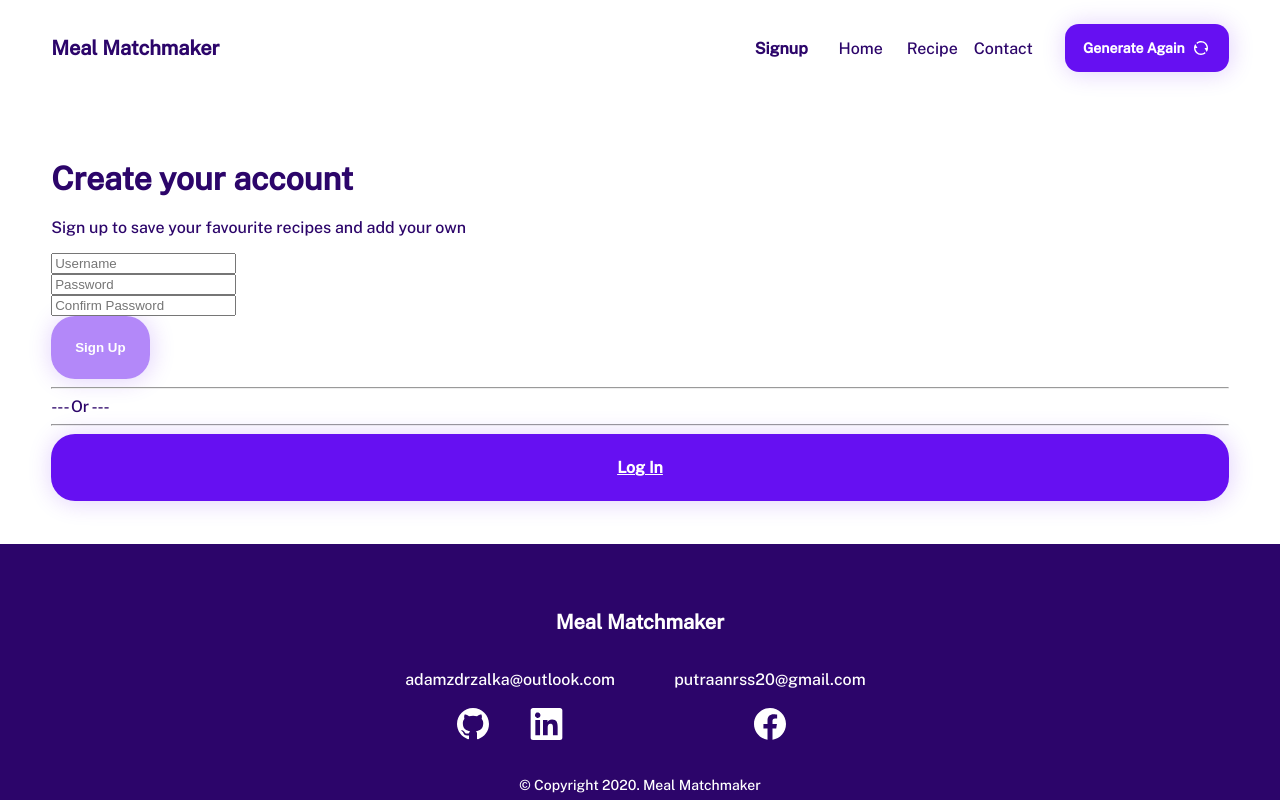
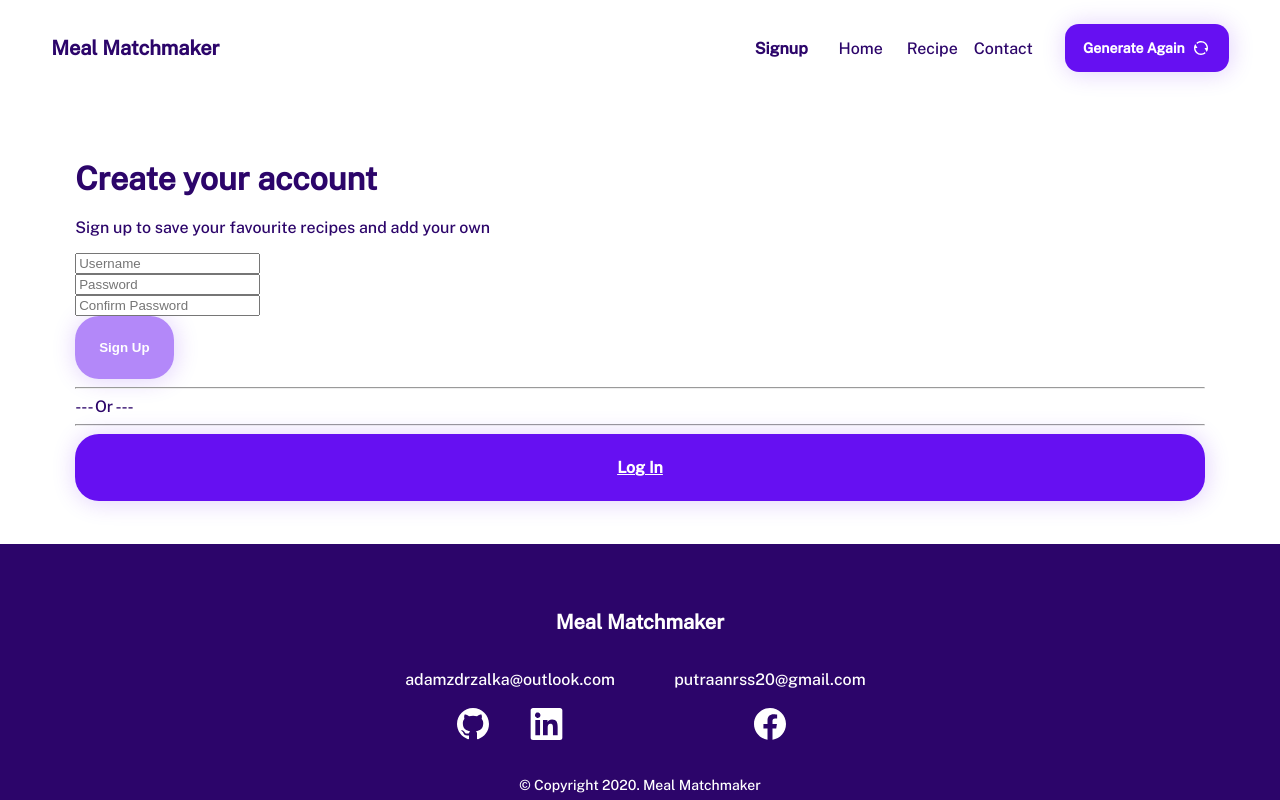
Before and after one commit to moderndayNeo/Meal-Matchmaker, a React (Create React App) app: page /sign-up in a window 1280 px wide. Built offline with nearby package versions, Linux system fonts and the light colour scheme.

Commit message:
feat: Apply padding to Signup and Login pages

```diff
--- a/src/frontend/components/Auth/Login/Login.css
+++ b/src/frontend/components/Auth/Login/Login.css
@@ -1,3 +1,4 @@
 .Login {
+    padding: 0 var(--mobile-side-padding);
 
 }
--- a/src/frontend/components/Auth/Signup/Signup.css
+++ b/src/frontend/components/Auth/Signup/Signup.css
@@ -1,3 +1,4 @@
 .Signup {
     /* background-color: var(--primary-color-faded); */
+    padding: 0 var(--mobile-side-padding);
 }
```
